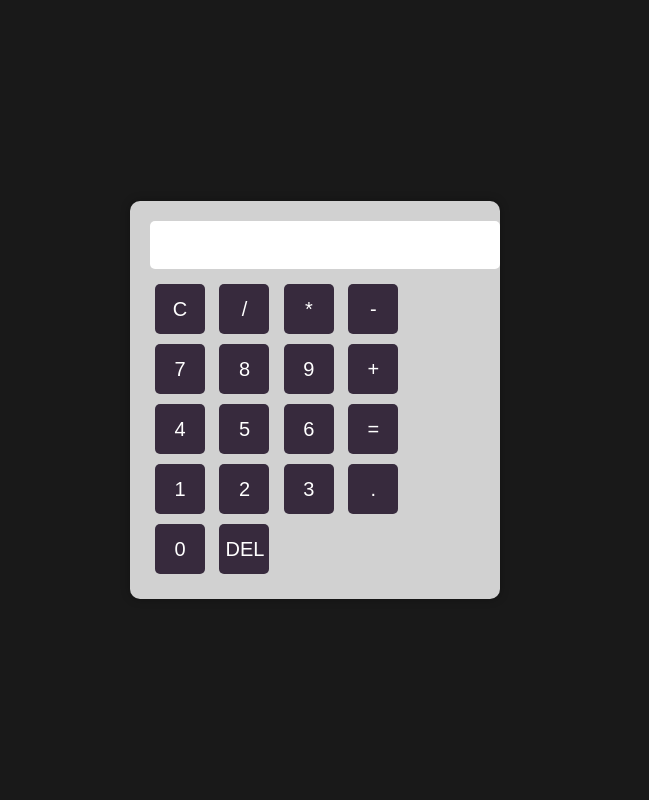
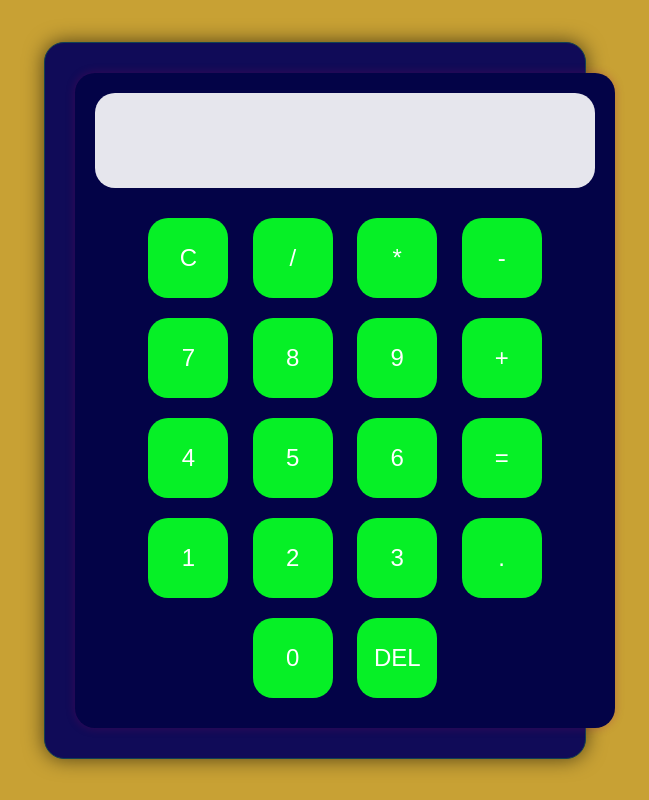
Before and after one commit to benjmhub/Calculator., a plain HTML site: page index.html in a window 1280 px wide. Shown: the whole page, without its empty margins (325-974 px from the left). Drawn offline with Linux system fonts and the light colour scheme.

Commit message:
Update index.html

```diff
--- a/index.html
+++ b/index.html
@@ -1,55 +1,77 @@
+  <!-- calculator.html -->
 <!DOCTYPE html>
 <html>
 <head>
-    <title>Web Calculator</title>
+    <title>iPhone 13 Calculator</title>
+    <meta name="viewport" content="width=device-width, initial-scale=1">
     <style>
-        /* Add your custom CSS styling here */
+        /* A/* Add your custom CSS styling here */
         body {
             font-family: Arial, sans-serif;
-            background-color: rgba(0, 0, 0, 0.9); /* Transparent black background */
+            background-color: rgba(187, 138, 2, 0.8);
             margin: 0;
             padding: 0;
-            height: 100vh;
             display: flex;
             justify-content: center;
             align-items: center;
-            background-image: url("iphone13.png"); /* Image of iPhone 13 frame */
-            background-repeat: no-repeat;
-            background-size: 400px; /* Adjust this to fit the iPhone frame size */
-            background-position: center;
+            height: 100vh;
+        }
+        #iphone13 {
+            background-color: #100b58; /* Transparent chocolate color */
+            border: 1px solid #124052;
+            border-radius: 20px;
+            padding: 20px;
+            box-shadow: 0 0 20px rgba(0, 0, 0, 0.6);
+            max-width: 500px;
+            width: 80%;
         }
         #calculator {
-            background-color: rgba(255, 255, 255, 0.8); /* Transparent white calculator background */
+            background-color: #030347; /* Blue color for iPhone 13 full screen */
             border: none;
-            border-radius: 10px;
+            border-radius: 20px;
             padding: 20px;
-            box-shadow: 0 0 10px rgba(0, 0, 0, 0.3);
+            margin: 10px;
+            display: flex;
+            flex-wrap: wrap;
+            justify-content: space-evenly;
+            align-items: center;
+            width: 100%;
+            height: 100%;
+            box-shadow: 0 0 10px rgba(148, 7, 78, 0.3);
         }
         #result {
-            font-size: 24px;
+            font-size: 48px;
             width: 100%;
-            padding: 10px;
-            margin-bottom: 10px;
+            padding: 20px;
+            margin-bottom: 20px;
             border: none;
-            border-radius: 5px;
+            border-radius: 20px;
+            background-color: rgba(255, 255, 255, 0.9);
         }
         .button {
-            font-size: 20px;
-            width: 50px;
-            height: 50px;
+            font-size: 24px;
+            width: 80px;
+            height: 80px;
             border: none;
-            border-radius: 5px;
-            margin: 5px;
-            background-color: rgba(17, 1, 24, 0.8);
+            border-radius: 20px;
+            margin: 10px;
+            background-color: #06f026; /* Green color for calculator buttons */
             color: white;
             cursor: pointer;
         }
         .button:hover {
-            background-color: rgb(83, 82, 3);
+            background-color: #054905;
+        }
+
+        @media screen and (max-width: 768px) {
+            #iphone13 {
+                width: 95%;
+            }
         }
     </style>
 </head>
 <body>
+    <div id="iphone13">
         <div id="calculator">
             <input type="text" id="result" readonly oninput="validateInput()">
             <div>
@@ -81,7 +103,9 @@
                 <button class="button" onclick="deleteLast()">DEL</button>
             </div>
         </div>
+    </div>
     <script>
+        // Updated JavaScript code
         let clearOnNextInput = true;
 
         function appendValue(value) {
```
Lines whose indentation alone changed are shown as unchanged.
